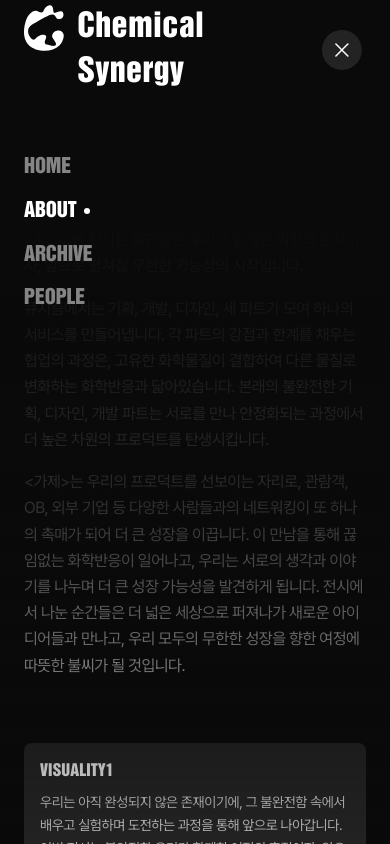
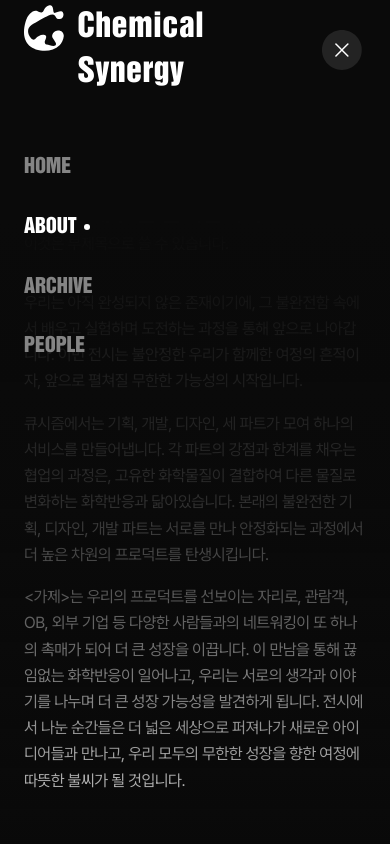
Before and after one commit to AAminha/kusitms-2nd-exhibition, a Next.js app: page /about in a window 390 px wide. Both pictures are taken after a click on the button 352 px from the left and 50 px from the top of the page. Shown: the top 844 px of the page. Built offline with nearby package versions, Linux system fonts and the light colour scheme.

Commit message:
design: 공통 레이아웃, 헤더 간격 수정

```diff
--- a/src/app/about/layout.tsx
+++ b/src/app/about/layout.tsx
@@ -22,6 +22,7 @@ export default function AboutLayout({
       sectionList={NAVIGATION}
       activeSection={activeSection}
       onChangeSection={onChangeSection}
+      className="desktop:pr-[160px]"
     >
       {children}
     </SideMenuLayout>
--- a/src/components/Header.tsx
+++ b/src/components/Header.tsx
@@ -74,7 +74,7 @@ export const Header = () => {
           />
         )}
         {openMenu && (
-          <section className="absolute inset-0 top-[100px] flex hidden h-[calc(100vh-100px)] w-full flex-col gap-[22px] bg-mobile-header-gradient px-6 py-10 text-gray-50 mobile:block">
+          <section className="absolute inset-0 top-[100px] flex hidden h-[calc(100vh-100px)] w-full flex-col gap-2 bg-mobile-header-gradient px-6 py-10 text-gray-50 mobile:flex">
             {NAVIGATION.map(({ title, path }) => (
               <Link key={title} href={path}>
                 <nav
--- a/src/components/SideMenuLayout.tsx
+++ b/src/components/SideMenuLayout.tsx
@@ -7,6 +7,7 @@ interface SideMenuLayoutProps {
   sectionList: string[]
   activeSection: string
   onChangeSection: (menu: string) => void
+  className?: string
 }
 
 export default function SideMenuLayout({
@@ -14,11 +15,13 @@ export default function SideMenuLayout({
   sectionList,
   activeSection,
   onChangeSection,
+  className = '',
 }: SideMenuLayoutProps) {
   return (
     <div
       className={clsx(
-        'max-w-1440 flex py-[155px] mobile:flex-col mobile:items-center mobile:pt-20 desktop:pr-[160px]',
+        'max-w-1440 flex py-[155px] mobile:flex-col mobile:items-center mobile:pt-20',
+        className,
         pretendard.className
       )}
     >
@@ -43,7 +46,7 @@ export default function SideMenuLayout({
           </li>
         </ul>
       </aside>
-      <main className="w-full mobile:px-[24px]">{children}</main>
+      <main className="w-full mobile:px-[24px] mobile:py-[115px]">{children}</main>
     </div>
   )
 }
```
